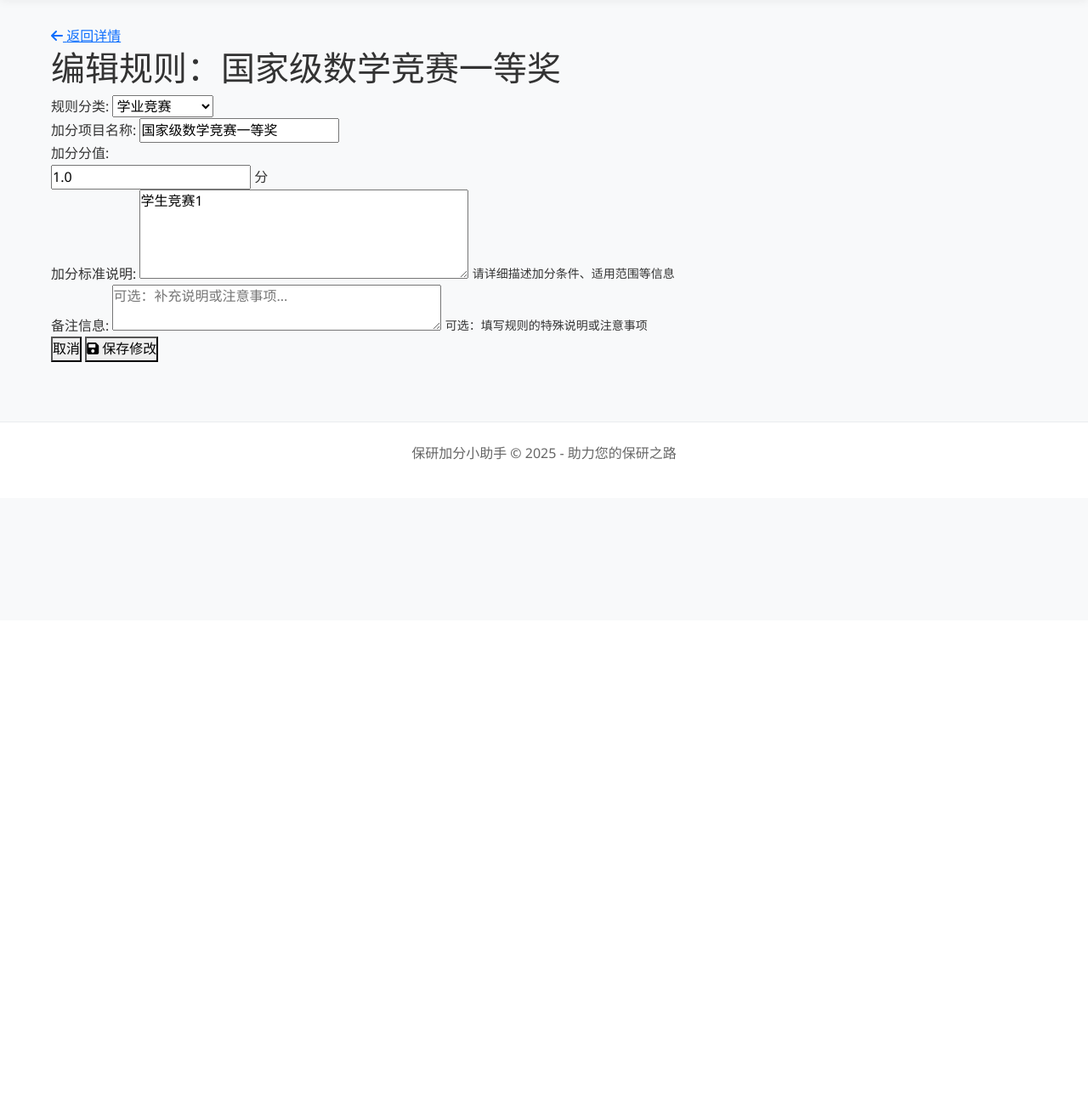
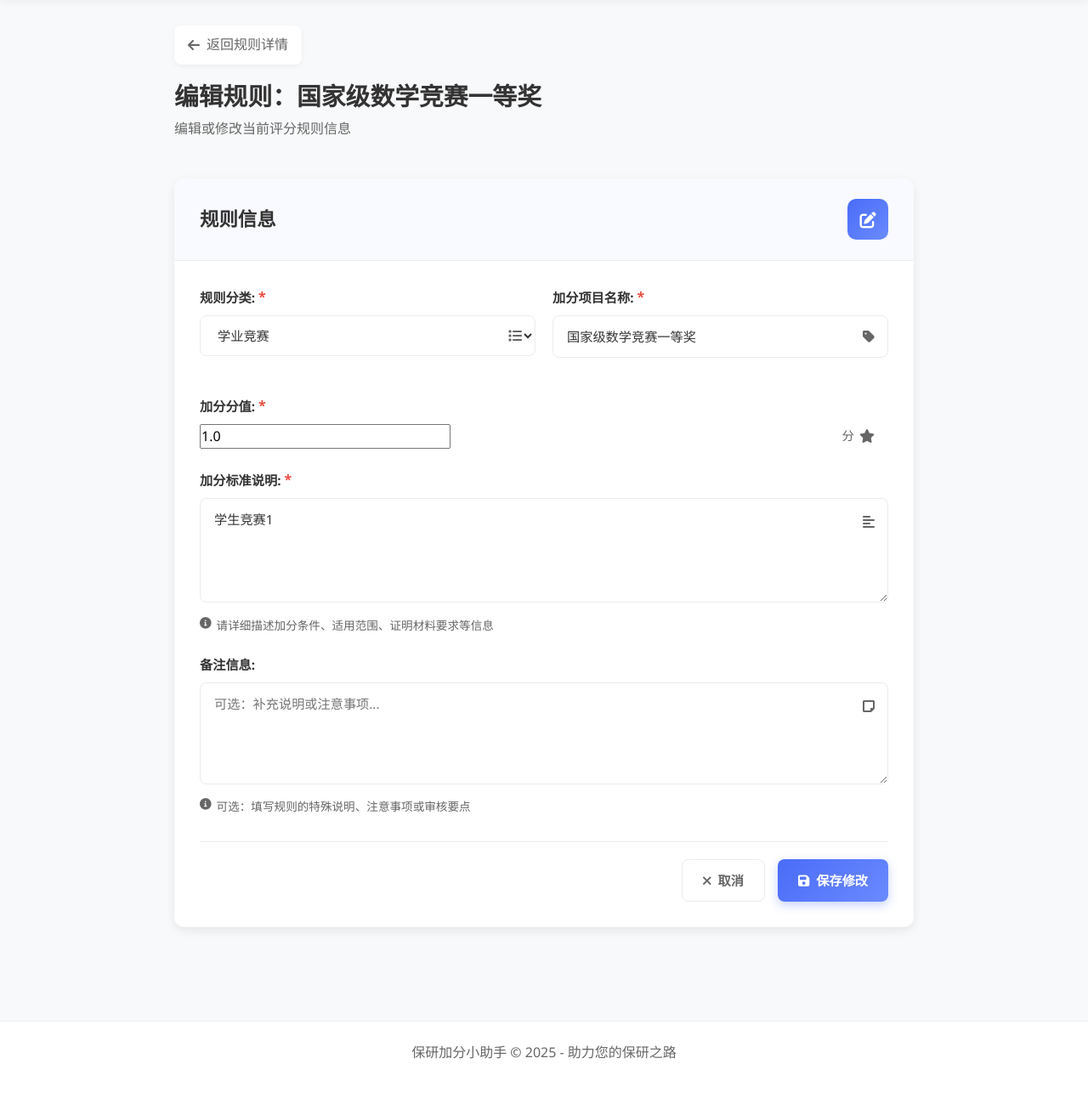
Before and after one commit to zcx2137/GradPath, a Django app: page /counselor/rules/edit/4/ in a window 1280 px wide. Shown: the part 70-1362 px from the top of the page at 85% size. Before the commit the page ends 611 px from the top, so only its background shows below. Run offline with Django 5.2, Linux system fonts and the light colour scheme; data comes from the database, SQL or seed files in the repository; both versions use the stored data as it was after the commit.

Commit message:
编辑规则页面完善
编辑规则页面完善

```diff
--- /dev/null
+++ b/static/CSS/counselor/edit_rule.css
@@ -0,0 +1,343 @@
+ /* edit_rule.css - 编辑规则页面样式 */
+
+/* 页面容器 */
+.edit-rule-container {
+    max-width: 900px;
+    margin: 0 auto;
+    padding: 0 15px;
+}
+
+/* 页面头部 */
+.page-header {
+    margin-bottom: 30px;
+}
+
+.header-content {
+    position: relative;
+}
+
+.back-btn {
+    display: inline-flex;
+    align-items: center;
+    gap: 8px;
+    padding: 10px 16px;
+    background-color: var(--white);
+    color: var(--gray-text);
+    text-decoration: none;
+    border-radius: 8px;
+    box-shadow: 0 2px 6px rgba(0, 0, 0, 0.05);
+    transition: all 0.3s ease;
+    margin-bottom: 20px;
+    font-weight: 500;
+}
+
+.back-btn:hover {
+    background-color: var(--light-gray);
+    color: var(--dark-text);
+    text-decoration: none;
+    box-shadow: 0 4px 8px rgba(0, 0, 0, 0.08);
+}
+
+.page-title {
+    font-size: 1.8rem;
+    font-weight: 700;
+    color: var(--dark-text);
+    margin-bottom: 8px;
+}
+
+.page-subtitle {
+    color: var(--gray-text);
+    font-size: 1rem;
+}
+
+/* 表单区域 */
+.form-section {
+    margin-bottom: 40px;
+}
+
+.form-card {
+    background: var(--white);
+    border-radius: 12px;
+    box-shadow: var(--card-shadow);
+    overflow: hidden;
+    transition: all 0.3s ease;
+}
+
+.form-card:hover {
+    box-shadow: var(--hover-shadow);
+}
+
+.card-header {
+    display: flex;
+    justify-content: space-between;
+    align-items: center;
+    padding: 24px 30px;
+    border-bottom: 1px solid var(--light-gray);
+    background-color: rgba(74, 108, 247, 0.03);
+}
+
+.card-title {
+    font-size: 1.4rem;
+    font-weight: 600;
+    color: var(--dark-text);
+    margin: 0;
+}
+
+.card-icon {
+    width: 48px;
+    height: 48px;
+    border-radius: 10px;
+    background: linear-gradient(135deg, var(--primary), var(--primary-light));
+    display: flex;
+    align-items: center;
+    justify-content: center;
+    color: var(--white);
+    font-size: 1.2rem;
+}
+
+/* 表单样式 */
+.rule-form {
+    padding: 30px;
+}
+
+.form-row {
+    display: grid;
+    grid-template-columns: 1fr 1fr;
+    gap: 20px;
+    margin-bottom: 20px;
+}
+
+.form-group {
+    margin-bottom: 24px;
+    position: relative;
+}
+
+.form-label {
+    display: flex;
+    align-items: center;
+    margin-bottom: 8px;
+    font-weight: 600;
+    color: var(--dark-text);
+}
+
+.form-label label {
+    margin-bottom: 0;
+    font-size: 0.95rem;
+}
+
+.required {
+    color: #e74c3c;
+    margin-left: 4px;
+}
+
+.form-field {
+    position: relative;
+}
+
+.form-field input,
+.form-field select,
+.form-field textarea {
+    width: 100%;
+    padding: 12px 16px;
+    border: 1px solid var(--light-gray);
+    border-radius: 8px;
+    font-size: 0.95rem;
+    transition: all 0.3s ease;
+    background-color: var(--white);
+    color: var(--dark-text);
+}
+
+.form-field input:focus,
+.form-field select:focus,
+.form-field textarea:focus {
+    outline: none;
+    border-color: var(--primary);
+    box-shadow: 0 0 0 3px rgba(74, 108, 247, 0.1);
+}
+
+.form-field textarea {
+    min-height: 120px;
+    resize: vertical;
+}
+
+.form-icon {
+    position: absolute;
+    right: 16px;
+    top: 50%;
+    transform: translateY(-50%);
+    color: var(--gray-text);
+    pointer-events: none;
+}
+
+.textarea-icon {
+    top: 20px;
+    transform: none;
+}
+
+/* 分数输入组 */
+.score-input-group {
+    position: relative;
+}
+
+.score-input-group input {
+    padding-right: 60px;
+}
+
+.score-unit {
+    position: absolute;
+    right: 40px;
+    top: 50%;
+    transform: translateY(-50%);
+    color: var(--gray-text);
+    font-size: 0.9rem;
+    pointer-events: none;
+}
+
+.score-input-group .form-icon {
+    right: 16px;
+}
+
+/* 表单错误 */
+.form-errors {
+    display: flex;
+    align-items: flex-start;
+    gap: 12px;
+    padding: 16px;
+    background-color: #ffeaea;
+    border-radius: 8px;
+    border-left: 4px solid #e74c3c;
+    margin-bottom: 24px;
+}
+
+.error-icon {
+    color: #e74c3c;
+    font-size: 1.2rem;
+    margin-top: 2px;
+}
+
+.error-content h4 {
+    margin: 0 0 8px 0;
+    font-size: 1rem;
+    color: #c0392b;
+}
+
+.error-content p {
+    margin: 0;
+    font-size: 0.9rem;
+    color: #7a1c1c;
+}
+
+.field-error {
+    display: flex;
+    align-items: center;
+    gap: 6px;
+    margin-top: 6px;
+    font-size: 0.85rem;
+    color: #e74c3c;
+}
+
+/* 提示文字 */
+.field-hint {
+    display: flex;
+    align-items: flex-start;
+    gap: 6px;
+    margin-top: 8px;
+    font-size: 0.85rem;
+    color: var(--gray-text);
+}
+
+.field-hint i {
+    margin-top: 2px;
+}
+
+/* 表单操作按钮 */
+.form-actions {
+    display: flex;
+    justify-content: flex-end;
+    gap: 15px;
+    margin-top: 30px;
+    padding-top: 20px;
+    border-top: 1px solid var(--light-gray);
+}
+
+.cancel-btn,
+.save-btn {
+    display: inline-flex;
+    align-items: center;
+    gap: 8px;
+    padding: 12px 24px;
+    border: none;
+    border-radius: 8px;
+    font-weight: 600;
+    font-size: 0.95rem;
+    cursor: pointer;
+    transition: all 0.3s ease;
+}
+
+.cancel-btn {
+    background-color: var(--white);
+    color: var(--gray-text);
+    border: 1px solid var(--light-gray);
+}
+
+.cancel-btn:hover {
+    background-color: var(--light-gray);
+    color: var(--dark-text);
+}
+
+.save-btn {
+    background: linear-gradient(135deg, var(--primary), var(--primary-light));
+    color: var(--white);
+    box-shadow: 0 4px 12px rgba(74, 108, 247, 0.3);
+}
+
+.save-btn:hover {
+    transform: translateY(-2px);
+    box-shadow: 0 6px 16px rgba(74, 108, 247, 0.4);
+}
+
+/* 响应式设计 */
+@media (max-width: 768px) {
+    .form-row {
+        grid-template-columns: 1fr;
+        gap: 0;
+    }
+
+    .card-header {
+        padding: 20px;
+    }
+
+    .rule-form {
+        padding: 20px;
+    }
+
+    .form-actions {
+        flex-direction: column-reverse;
+    }
+
+    .cancel-btn,
+    .save-btn {
+        width: 100%;
+        justify-content: center;
+    }
+}
+
+@media (max-width: 576px) {
+    .edit-rule-container {
+        padding: 0 10px;
+    }
+
+    .page-title {
+        font-size: 1.5rem;
+    }
+
+    .card-header {
+        flex-direction: column;
+        align-items: flex-start;
+        gap: 15px;
+    }
+
+    .card-icon {
+        align-self: flex-end;
+    }
+}
--- a/templates/counselors/edit_rule.html
+++ b/templates/counselors/edit_rule.html
@@ -8,13 +8,25 @@
 {% endblock %}
 
 {% block content %}
-    <div class="form-container">
-        <div class="form-header">
+<div class="edit-rule-container">
+    <div class="page-header">
+        <div class="header-content">
             <a href="{% url 'rule_detail' rule.rule_type %}" class="back-btn">
                 <i class="fas fa-arrow-left"></i>
-                <span>返回详情</span>
+                <span>返回规则详情</span>
             </a>
-            <h1 class="form-title">{{ page_title }}</h1>
+            <h1 class="page-title">{{ page_title }}</h1>
+            <p class="page-subtitle">编辑或修改当前评分规则信息</p>
+        </div>
+    </div>
+
+    <div class="form-section">
+        <div class="form-card">
+            <div class="card-header">
+                <h2 class="card-title">规则信息</h2>
+                <div class="card-icon">
+                    <i class="fas fa-edit"></i>
+                </div>
             </div>
 
             <form method="post" class="rule-form">
@@ -23,61 +35,117 @@
                 <!-- 表单错误提示 -->
                 {% if form.non_field_errors %}
                     <div class="form-errors">
+                        <div class="error-icon">
+                            <i class="fas fa-exclamation-circle"></i>
+                        </div>
+                        <div class="error-content">
+                            <h4>提交表单时遇到问题：</h4>
                             {% for error in form.non_field_errors %}
                                 <p>{{ error }}</p>
                             {% endfor %}
                         </div>
+                    </div>
                 {% endif %}
 
-            <!-- 表单字段 -->
+                <div class="form-row">
                     <div class="form-group">
+                        <div class="form-label">
                             {{ form.rule_type.label_tag }}
+                            <span class="required">*</span>
+                        </div>
+                        <div class="form-field">
                             {{ form.rule_type }}
+                            <i class="form-icon fas fa-list"></i>
+                        </div>
                         {% if form.rule_type.errors %}
-                    <div class="field-error">{{ form.rule_type.errors.0 }}</div>
+                            <div class="field-error">
+                                <i class="fas fa-exclamation-triangle"></i>
+                                {{ form.rule_type.errors.0 }}
+                            </div>
                         {% endif %}
                     </div>
 
                     <div class="form-group">
+                        <div class="form-label">
                             {{ form.item_name.label_tag }}
+                            <span class="required">*</span>
+                        </div>
+                        <div class="form-field">
                             {{ form.item_name }}
+                            <i class="form-icon fas fa-tag"></i>
+                        </div>
                         {% if form.item_name.errors %}
-                    <div class="field-error">{{ form.item_name.errors.0 }}</div>
+                            <div class="field-error">
+                                <i class="fas fa-exclamation-triangle"></i>
+                                {{ form.item_name.errors.0 }}
+                            </div>
+                        {% endif %}
+                    </div>
+                </div>
+
+                <div class="form-group">
+                    <div class="form-label">
+                        {{ form.score.label_tag }}
+                        <span class="required">*</span>
+                    </div>
+                    <div class="score-input-group">
+                        {{ form.score }}
+                        <span class="score-unit">分</span>
+                        <i class="form-icon fas fa-star"></i>
+                    </div>
+                    {% if form.score.errors %}
+                        <div class="field-error">
+                            <i class="fas fa-exclamation-triangle"></i>
+                            {{ form.score.errors.0 }}
+                        </div>
                     {% endif %}
                 </div>
 
                 <div class="form-group">
-                {{ form.score.label_tag }}
-                <div class="score-input-group">
-                    {{ form.score }}
-                    <span class="score-unit">分</span>
+                    <div class="form-label">
+                        {{ form.description.label_tag }}
+                        <span class="required">*</span>
                     </div>
-                {% if form.score.errors %}
-                    <div class="field-error">{{ form.score.errors.0 }}</div>
+                    <div class="form-field">
+                        {{ form.description }}
+                        <i class="form-icon textarea-icon fas fa-align-left"></i>
+                    </div>
+                    {% if form.description.errors %}
+                        <div class="field-error">
+                            <i class="fas fa-exclamation-triangle"></i>
+                            {{ form.description.errors.0 }}
+                        </div>
                     {% endif %}
+                    <div class="field-hint">
+                        <i class="fas fa-info-circle"></i>
+                        请详细描述加分条件、适用范围、证明材料要求等信息
+                    </div>
                 </div>
 
                 <div class="form-group">
-                {{ form.description.label_tag }}
-                {{ form.description }}
-                {% if form.description.errors %}
-                    <div class="field-error">{{ form.description.errors.0 }}</div>
+                    <div class="form-label">
+                        {{ form.remark.label_tag }}
+                    </div>
+                    <div class="form-field">
+                        {{ form.remark }}
+                        <i class="form-icon textarea-icon fas fa-sticky-note"></i>
+                    </div>
+                    {% if form.remark.errors %}
+                        <div class="field-error">
+                            <i class="fas fa-exclamation-triangle"></i>
+                            {{ form.remark.errors.0 }}
+                        </div>
                     {% endif %}
-                <small class="field-hint">请详细描述加分条件、适用范围等信息</small>
+                    <div class="field-hint">
+                        <i class="fas fa-info-circle"></i>
+                        可选：填写规则的特殊说明、注意事项或审核要点
                     </div>
-
-            <div class="form-group">
-                {{ form.remark.label_tag }}
-                {{ form.remark }}
-                {% if form.remark.errors %}
-                    <div class="field-error">{{ form.remark.errors.0 }}</div>
-                {% endif %}
-                <small class="field-hint">可选：填写规则的特殊说明或注意事项</small>
                 </div>
 
                 <!-- 提交按钮 -->
                 <div class="form-actions">
                     <button type="button" class="cancel-btn" onclick="window.location.href='{% url 'rule_detail' rule.rule_type %}'">
+                        <i class="fas fa-times"></i>
                         取消
                     </button>
                     <button type="submit" class="save-btn">
@@ -87,4 +155,6 @@
                 </div>
             </form>
         </div>
+    </div>
+</div>
 {% endblock %}
```
Also changed, not shown: db.sqlite3. Lines whose indentation alone changed are shown as unchanged.
